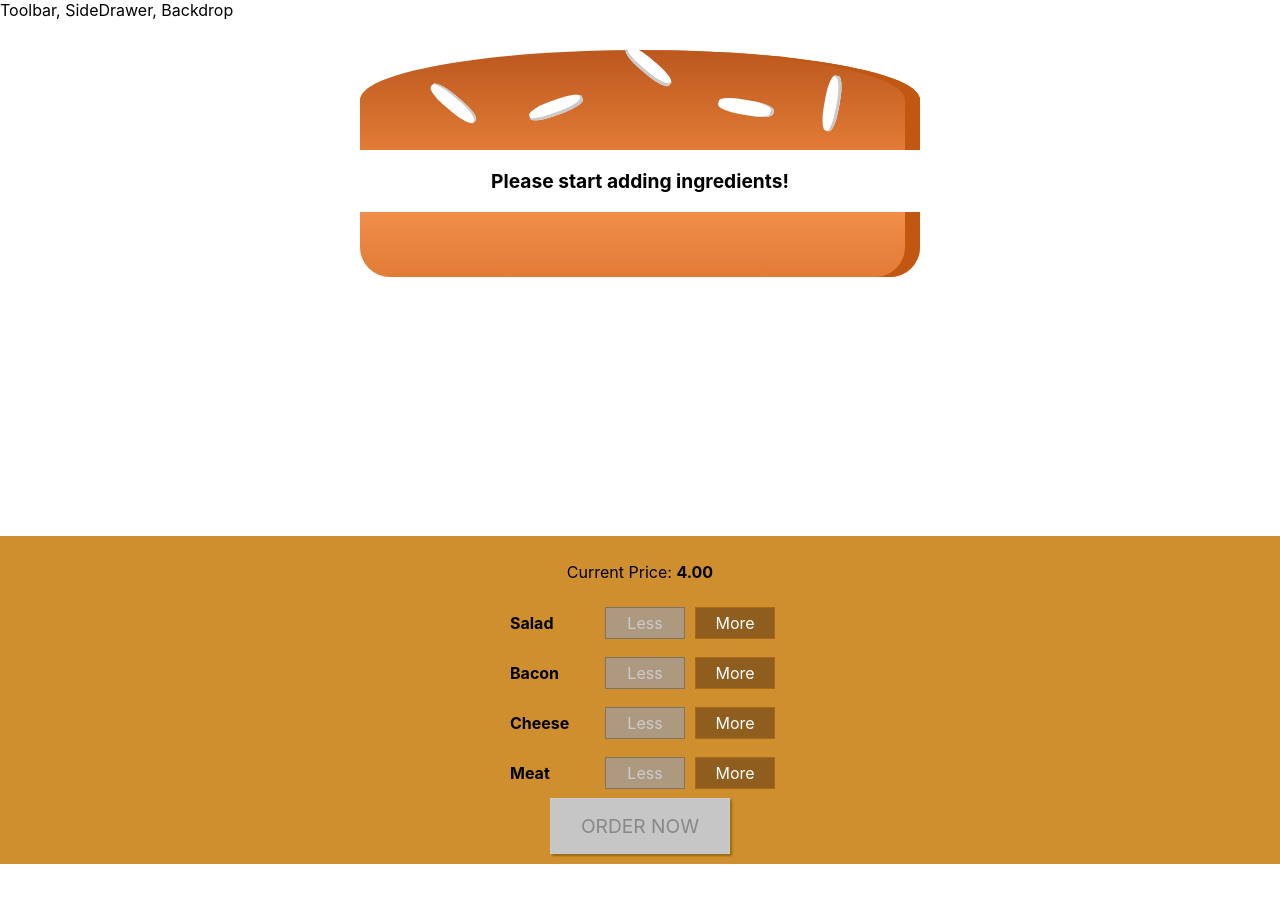
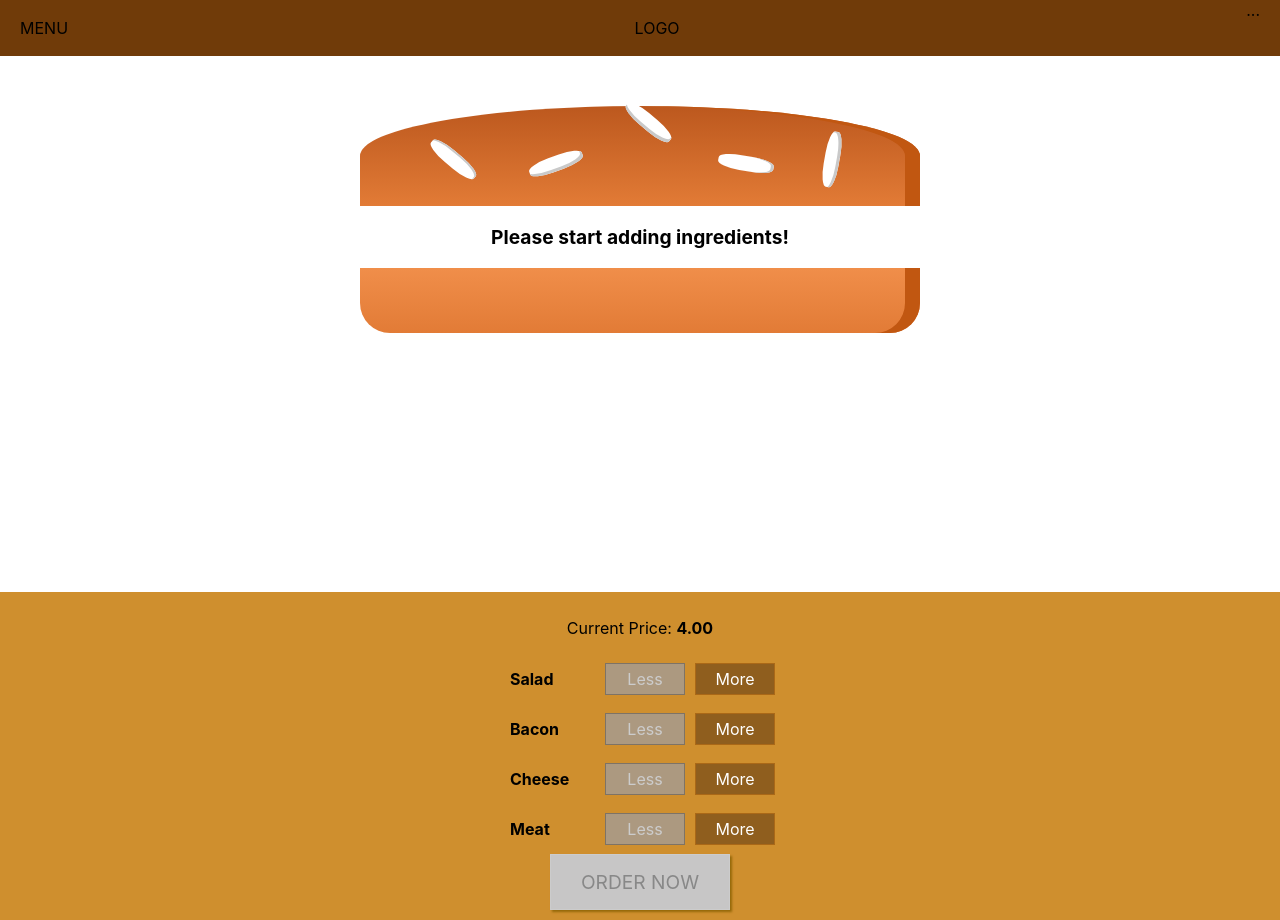
Before and after one commit to Tomasz-Kluczkowski/burger_builder_react_tutorial, a React (Create React App) app: page / in a window 1280 px wide. Before the commit the page ends 864 px from the top, so only its background shows below. Built offline with nearby package versions, Linux system fonts and the light colour scheme.

Commit message:
Add toolbar and use it in Layout component.

```diff
--- a/src/components/Layout/Layout.js
+++ b/src/components/Layout/Layout.js
@@ -1,10 +1,12 @@
 import React from 'react'
 import Aux from '../../hoc/Aux'
 import classes from './Layout.module.css'
+import Toolbar from '../Navigation/Toolbar/Toolbar'
 
 const layout = (props) => (
     <Aux>
-        <div>Toolbar, SideDrawer, Backdrop</div>
+        <Toolbar/>
+        <div>SideDrawer, Backdrop</div>
         <main className={classes.Content}>
             {props.children}
         </main>
--- a/src/components/Layout/Layout.module.css
+++ b/src/components/Layout/Layout.module.css
@@ -1,3 +1,3 @@
 .Content {
-    margin-top: 16px;
+    margin-top: 72px;
 }
--- a/src/components/Navigation/Toolbar/Toolbar.js
+++ b/src/components/Navigation/Toolbar/Toolbar.js
@@ -0,0 +1,15 @@
+import React from 'react'
+
+import classes from './Toolbar.module.css'
+
+const toolbar = (props) => (
+    <header className={classes.Toolbar}>
+        <div>MENU</div>
+        <div>LOGO</div>
+        <nav>
+            ...
+        </nav>
+    </header>
+);
+
+export default toolbar
--- /dev/null
+++ b/src/components/Navigation/Toolbar/Toolbar.module.css
@@ -0,0 +1,18 @@
+.Toolbar {
+    height: 56px;
+    width: 100%;
+    position: fixed;
+    top: 0;
+    left: 0;
+    background-color: #703b09;
+    display: flex;
+    justify-content: space-between;
+    align-items: center;
+    padding: 0 20px;
+    box-sizing: border-box;
+    z-index: 90;
+}
+
+.Toolbar nav {
+    height: 100%;
+}
```
